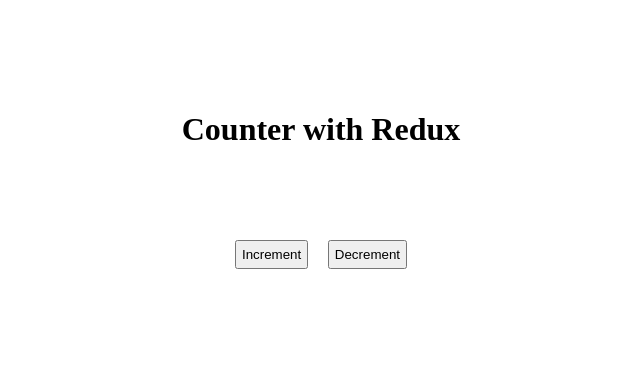
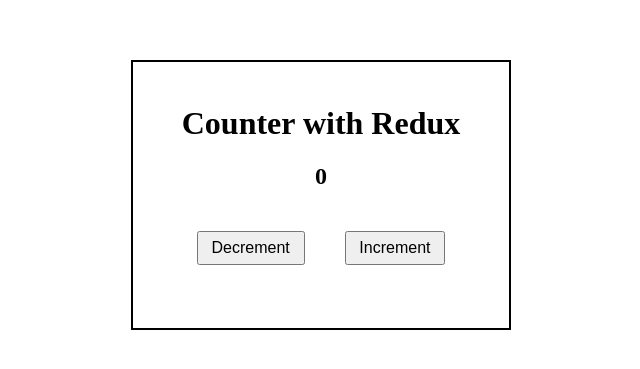
Before and after one commit to AlaaEddine20/counter-with-redux, a React (Create React App) app: page / in a window 1280 px wide. Shown: the part 205-574 px from the top of the page, without its empty margins (319-959 px from the left). Built offline with nearby package versions, Linux system fonts and the light colour scheme.

Commit message:
adds counter + change color if number is odd

```diff
--- a/src/components/counter/Counter.js
+++ b/src/components/counter/Counter.js
@@ -5,12 +5,14 @@
 import "./styles.css";
 
 const Counter = ({ title }) => {
+  const count = useSelector((state) => state.count);
   return (
     <div className="counter_container">
       <h1>{title}</h1>
+      <h2 className={count % 2 === 0 ? "black_color" : "red_color"}>{count}</h2>
       <div className="buttons">
+        <DecrementButton />
         <IncrementButton />
-        <DecrementButton />
       </div>
     </div>
   );
--- a/src/components/counter/styles.css
+++ b/src/components/counter/styles.css
@@ -1,17 +1,28 @@
 .counter_container {
-  height: 250px;
-  width: 300px;
+  height: 270px;
+  width: 380px;
+  border: 2px solid black;
+  padding: 2rem;
   display: flex;
   align-items: center;
   justify-content: space-around;
   flex-direction: column;
 }
 
-button {
-  padding: 0.3rem;
-  margin: 10px;
-}
-
 .buttons {
   display: flex;
 }
+
+button {
+  padding: 0.4rem 0.8rem;
+  margin: 20px;
+  font-size: 16px;
+}
+
+.black_color {
+  color: black;
+}
+
+.red_color {
+  color: red;
+}
--- a/src/components/decrement_button/DecrementButton.js
+++ b/src/components/decrement_button/DecrementButton.js
@@ -1,9 +1,22 @@
 import React from "react";
+import { useDispatch, useSelector } from "react-redux";
+import { Decrement } from "../../actions/actions";
 
 const DecrementButton = () => {
+  const dispatch = useDispatch();
+  const count = useSelector((state) => state.count);
+
+  const DecrementCount = () => {
+    if (count > 0) {
+      dispatch(Decrement());
+    } else {
+      alert("The count can't be lower than 0!");
+    }
+  };
+
   return (
     <div>
-      <button>Decrement</button>
+      <button onClick={DecrementCount}>Decrement</button>
     </div>
   );
 };
--- a/src/components/increment_button/IncrementButton.js
+++ b/src/components/increment_button/IncrementButton.js
@@ -1,9 +1,17 @@
 import React from "react";
+import { useDispatch } from "react-redux";
+import { Increment } from "../../actions/actions";
 
 const IncrementButton = () => {
+  const dispatch = useDispatch();
+
+  const IncrementCount = () => {
+    dispatch(Increment());
+  };
+
   return (
     <>
-      <button>Increment</button>
+      <button onClick={IncrementCount}>Increment</button>
     </>
   );
 };
--- a/src/index.js
+++ b/src/index.js
@@ -1,10 +1,12 @@
 import React from "react";
 import ReactDOM from "react-dom";
 import App from "./App";
+import { Provider } from "react-redux";
+import { store } from "./store/store";
 
 ReactDOM.render(
-  <React.StrictMode>
+  <Provider store={store}>
     <App />
-  </React.StrictMode>,
+  </Provider>,
   document.getElementById("root"),
 );
```
Also changed, not shown: src/actions/actionTypes.js (renamed from src/components/redux/actions/actionTypes.js), src/actions/actions.js (renamed from src/components/redux/actions/actions.js), src/reducer/counterReducer.js (renamed from src/components/redux/reducer/counterReducer.js), src/store/store.js (renamed from src/components/redux/store/store.js).
